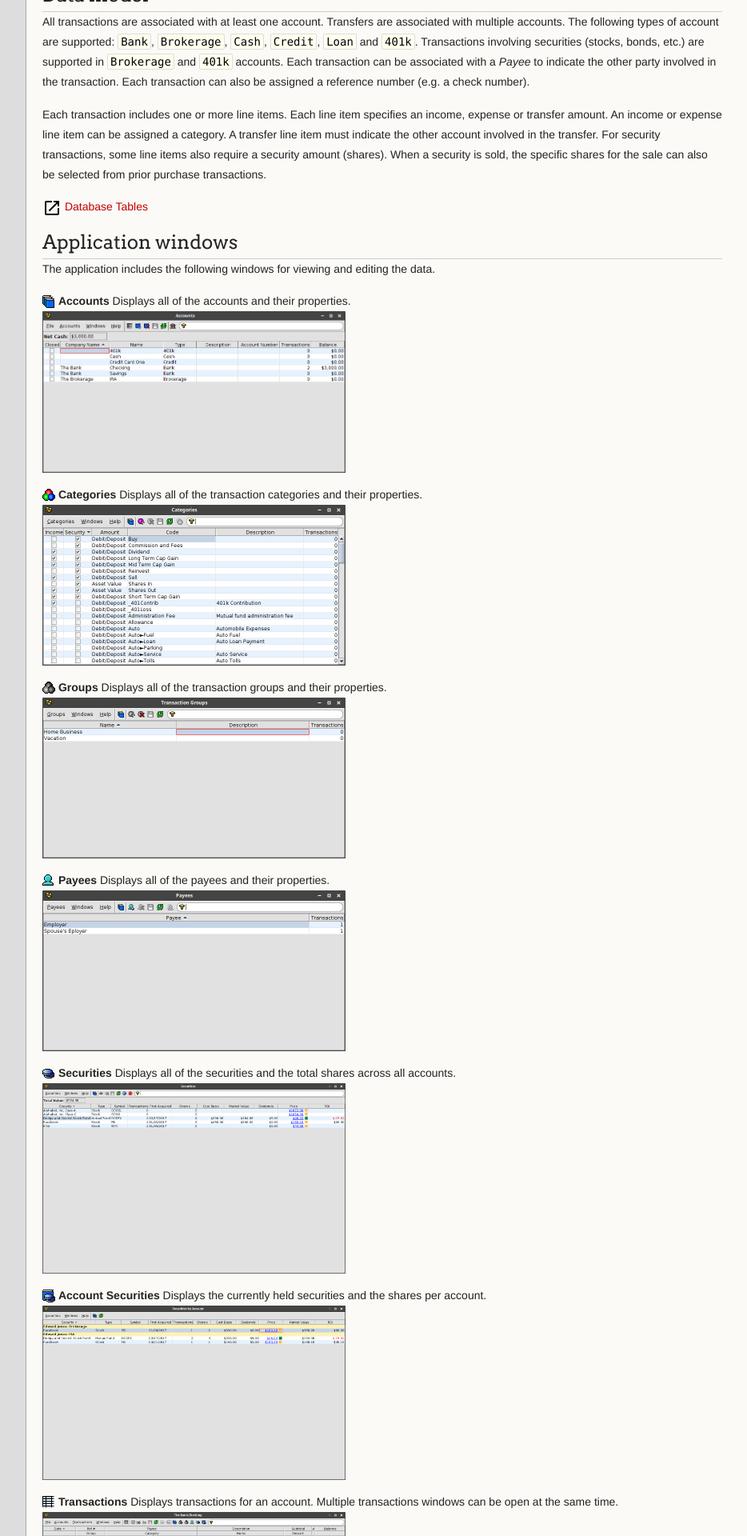
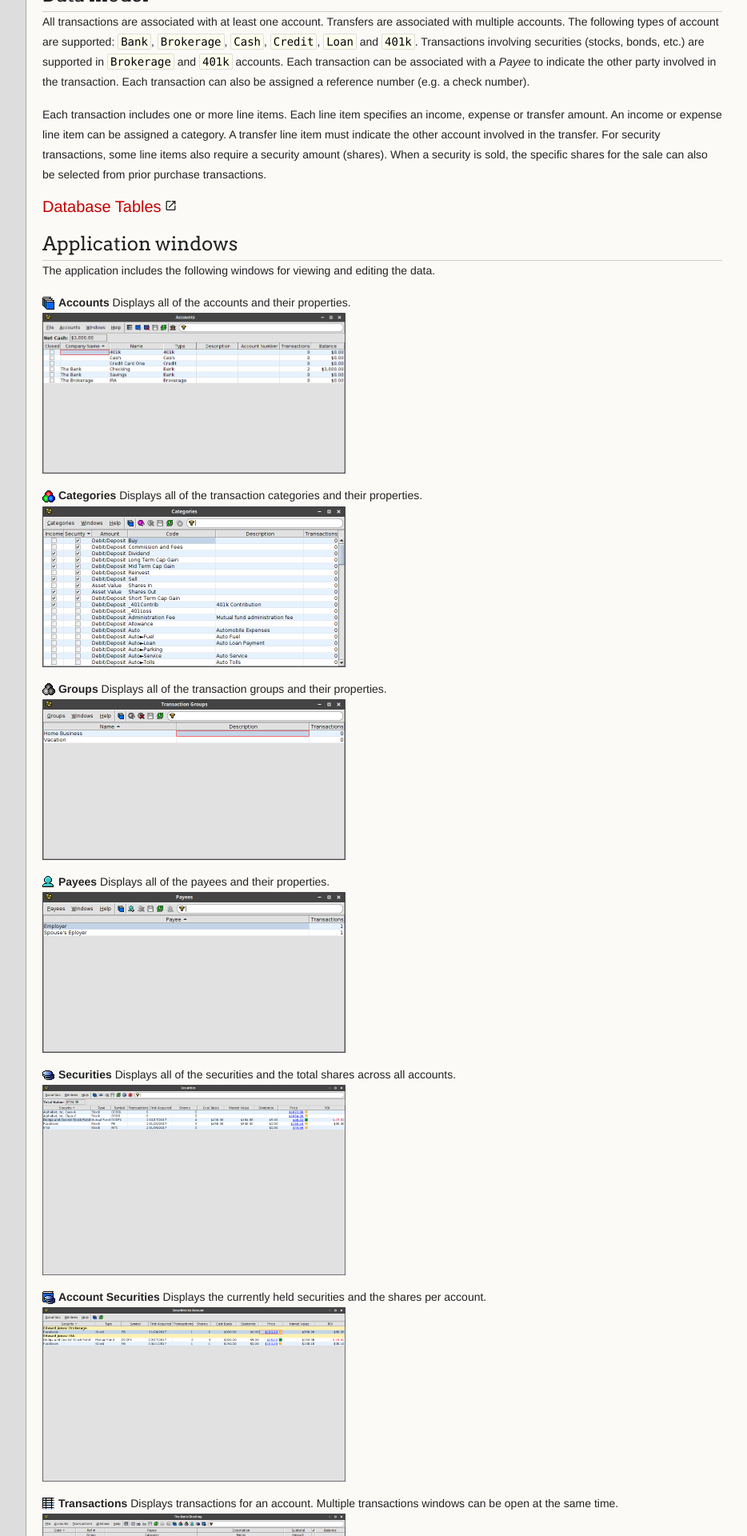
Before and after one commit to jonestimd/finances, a Jekyll site: the page built from index.md, in a window 1280 px wide. Shown: the part 443-2363 px from the top of the page at 80% size, without its empty margins (203-1137 px from the left). Built offline with Jekyll 4.4.1, drawn with Linux system fonts in a browser that asks for light colours; our own code applies the rules of GitHub Pages for plain Markdown files; the repository's description, which GitHub fills in, is left out.

```diff
--- a/_layouts/default.html
+++ b/_layouts/default.html
@@ -5,6 +5,7 @@
   <meta http-equiv="X-UA-Compatible" content="chrome=1">
   {% seo %}
   <link href='https://fonts.googleapis.com/css?family=Arvo:400,700,400italic' rel='stylesheet' type='text/css'>
+  <link href="https://fonts.googleapis.com/icon?family=Material+Icons" rel="stylesheet">
   <link rel="stylesheet" href="{{ '/assets/css/style.css?v=' | append: site.github.build_revision | relative_url }}">
   <link rel="icon" type="image/png" href="{{ '/assets/images/finances.png' | relative_url }}">
   <script type="text/javascript" src="{{ '/assets/js/main.js' | relative_url }}"></script>
--- a/assets/css/style.scss
+++ b/assets/css/style.scss
@@ -445,6 +445,14 @@
   background-color: #ffff00;
 }
 
+a.new-window {
+  font-size: 20px;
+}
+
+.material-icons.icon-small {
+  font-size: 16px;
+}
+
 @media print, screen and (max-width: 960px) {
 
   div.wrapper {
--- a/index.md
+++ b/index.md
@@ -40,7 +40,7 @@
 require a security amount (shares).  When a security is sold, the specific shares
 for the sale can also be selected from prior purchase transactions.
 
-![]({{ "/assets/images/ic_open_in_new_black_24px.svg" | relative_url }}){:.icon} [Database Tables](/assets/images/tables.svg){:target="_blank"}
+[Database Tables](/assets/images/tables.svg){:target="_blank" class="new-window"} <i class="material-icons icon-small">open_in_new</i>
 
 ## Application windows
 The application includes the following windows for viewing and editing the data.
```
Also changed, not shown: assets/images/ic_open_in_new_black_24px.svg (deleted).
